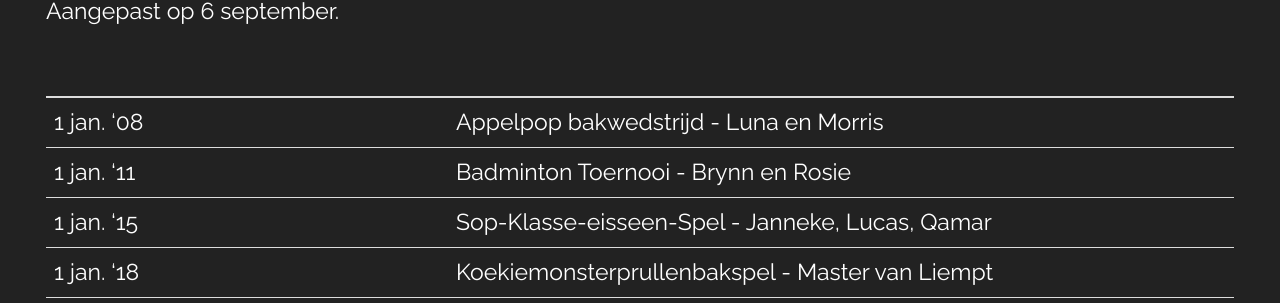
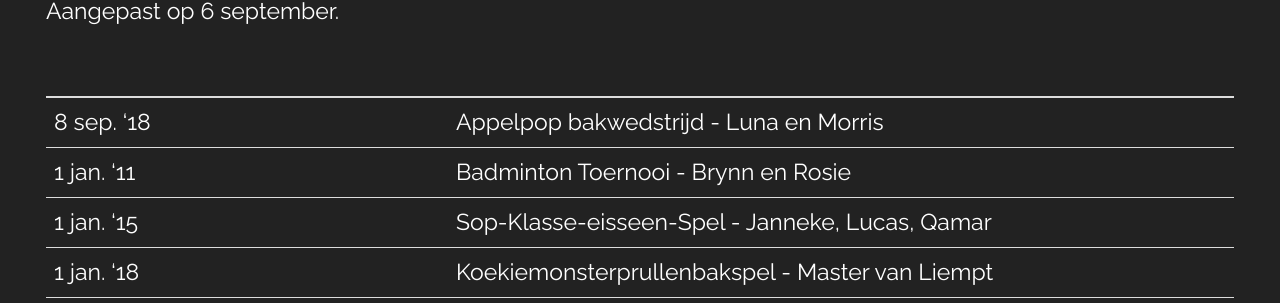
Before and after one commit to nognooitmeegemaakt/website, a Jekyll site: the page built from _agenda/scouts.md, in a window 1280 px wide. Shown: the part 378-681 px from the top of the page. Built offline with Jekyll 4.4.1, drawn with Linux system fonts in a browser that asks for light colours; some web fonts are replaced.

Commit message:
Update scouts.md Agenda through CMS
By Guidon van den Berg (141.101.77.71)

```diff
--- a/_agenda/scouts.md
+++ b/_agenda/scouts.md
@@ -12,7 +12,7 @@ Aangepast op 6 september.
 
 | | |
 |---|---|
-| 1 jan. '08 | Appelpop bakwedstrijd - Luna en Morris |
+| 8 sep. '18 | Appelpop bakwedstrijd - Luna en Morris |
 | 1 jan. '11 | Badminton Toernooi - Brynn en Rosie |
 | 1 jan. '15 | Sop-Klasse-eisseen-Spel - Janneke, Lucas, Qamar |
 | 1 jan. '18 | Koekiemonsterprullenbakspel - Master van Liempt |
@@ -22,7 +22,7 @@ Aangepast op 6 september.
 | 1 jan. '02 - Invalid date | Apenkooi XXXL - Sterre en Henk |
 | 1 jan. '06 | Apenkooi XXXL - Sterre en Henk |
 | 1 jan. '09 | Bioscoop met Popcorn - Milo en Storm |
-| Invalid date | Halloween weekend (bring a friend)  |
+| Invalid date | Halloween weekend (bring a friend) |
 | 1 jan. '16 | AVA - Asmen en Tessa |
 | 1 jan. '30 | Programma maken |
 | 1 jan. '03 | Moerastocht - Janneke en Lucas |
```
